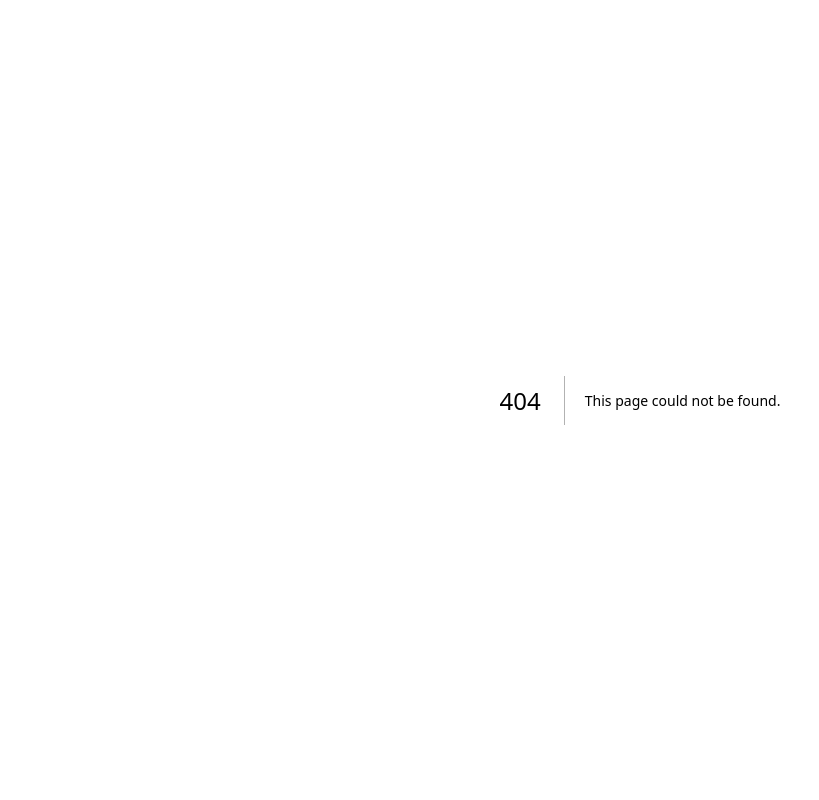
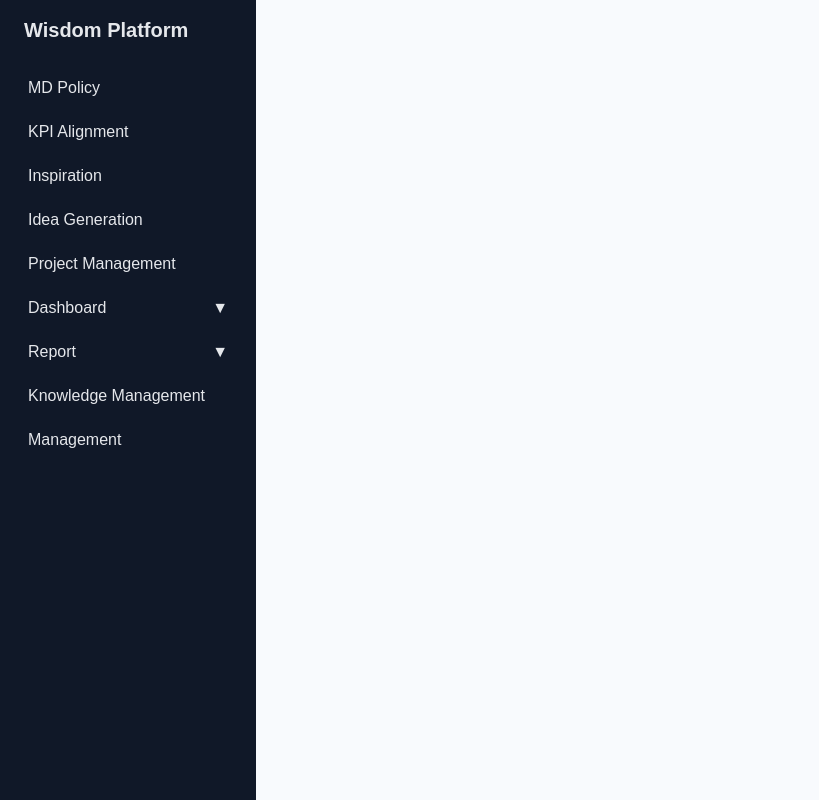
Before and after one commit to witchapartsangmuang/business_management, a Next.js app in the folder frontend/: page /test3 in a window 1280 px wide. Before the commit this address had no page. Shown: the whole page, without its empty margins (0-819 px from the left). Built offline with nearby package versions, Linux system fonts and the light colour scheme.

Commit message:
title test solution

```diff
--- a/frontend/src/app/layout.tsx
+++ b/frontend/src/app/layout.tsx
@@ -12,10 +12,10 @@ const geistMono = Geist_Mono({
   subsets: ["latin"],
 });
 
-export const metadata: Metadata = {
-  title: "Create Next App",
-  description: "Generated by create next app",
-};
+// export const metadata: Metadata = {
+//   title: "Create Next App",
+//   description: "Generated by create next app",
+// };
 
 export default function RootLayout({
   children,
--- /dev/null
+++ b/frontend/src/app/not-found.tsx
@@ -0,0 +1,26 @@
+// app/not-found.tsx
+import Link from "next/link";
+
+export default function NotFound() {
+  return (
+    <main className="flex min-h-screen flex-col items-center justify-center bg-gray-50 px-4">
+      <h1 className="text-6xl font-extrabold text-gray-900">404</h1>
+      <h2 className="mt-4 text-2xl font-semibold text-gray-800">
+        Page not found
+      </h2>
+      <p className="mt-2 text-gray-500 text-center max-w-md">
+        ขอโทษด้วยนะครับ ไม่พบหน้าที่คุณต้องการเข้าชม
+      </p>
+
+      <Link
+        href="/"
+        className="mt-6 inline-flex items-center rounded-md border border-transparent
+                   px-5 py-2 text-sm font-medium
+                   bg-blue-600 text-white hover:bg-blue-700
+                   focus:outline-none focus:ring-2 focus:ring-blue-500 focus:ring-offset-2"
+      >
+        กลับหน้าแรก
+      </Link>
+    </main>
+  );
+}
--- a/frontend/src/app/page.tsx
+++ b/frontend/src/app/page.tsx
@@ -1,6 +1,7 @@
 import Image from "next/image";
-
+import { redirect } from "next/navigation";
 export default function Home() {
+  redirect("/dashboard/executive");
   return (
     <div className="font-sans grid grid-rows-[20px_1fr_20px] items-center justify-items-center min-h-screen p-8 pb-20 gap-16 sm:p-20">
       <main className="flex flex-col gap-[32px] row-start-2 items-center sm:items-start">
--- /dev/null
+++ b/frontend/src/app/test2/client.tsx
@@ -0,0 +1,7 @@
+export default function clientPage() {
+    return (
+        <div>
+            test
+        </div>
+    )
+}
--- a/frontend/src/app/test2/page.tsx
+++ b/frontend/src/app/test2/page.tsx
@@ -1,10 +1,9 @@
+export const metadata = {
+  title: "Executive Dashboard | Wisdom Platform",
+};
+
+import ExecutiveDashboardClient from "./client";
+
 export default function Page() {
-    return (
-        <div className="flex h-screen w-screen items-center justify-center bg-gradient-to-r from-green-100 to-blue-100 p-8">
-            <div className="resize overflow-auto border-2 border-green-500 bg-white p-4 shadow-lg" style={{ height: "282px;", width: "258px;" }}>
-                <img src="https://images.unsplash.com/photo-1527443224154-c4a3942d3acf" alt="All directions resizing" className="h-64 w-full rounded object-cover" />
-                <div className="mt-4 text-gray-700">Feel free to drag the edges of this component in both width and height.</div>
-            </div>
-        </div>
-    )
+  return <ExecutiveDashboardClient />;
 }
--- /dev/null
+++ b/frontend/src/app/test3/page.tsx
@@ -0,0 +1,111 @@
+"use client";
+
+import { useEffect, useState } from "react";
+import Link from "next/link";
+
+export default function Sidebar() {
+  const [openMenu, setOpenMenu] = useState<string | null>(null);
+
+  const toggleMenu = (menu: string) => {
+    setOpenMenu(openMenu === menu ? null : menu);
+  };
+
+  useEffect(() => {
+    document.title = openMenu ? openMenu :"" ;
+  }, [openMenu]);
+  return (
+    <aside className="w-64 h-screen bg-gray-900 text-gray-200 p-4">
+      <h1 className="text-xl font-semibold px-2 mb-6">Wisdom Platform</h1>
+
+      <nav className="space-y-1">
+
+        <MenuItem label="MD Policy" url="/md-policy" />
+        <MenuItem label="KPI Alignment" url="/kpi-alignment" />
+        <MenuItem label="Inspiration" url="/inspiration" />
+        <MenuItem label="Idea Generation" url="/idea-generation" />
+        <MenuItem label="Project Management" url="/project-management" />
+
+        {/* Dashboard */}
+        <Accordion
+          label="Dashboard"
+          isOpen={openMenu === "dashboard"}
+          onClick={() => toggleMenu("dashboard")}
+          items={[
+            { label: "Executive Dashboard", url: "/dashboard/executive" },
+            { label: "Manager Dashboard", url: "/dashboard/manager" },
+            { label: "User Dashboard", url: "/dashboard/user" },
+          ]}
+        />
+
+        {/* Report */}
+        <Accordion
+          label="Report"
+          isOpen={openMenu === "report"}
+          onClick={() => toggleMenu("report")}
+          items={[
+            { label: "Project Report", url: "/report/project" },
+            { label: "Idea Report", url: "/report/idea" },
+            { label: "Inspiration Report", url: "/report/inspiration" },
+          ]}
+        />
+
+        <MenuItem label="Knowledge Management" url="/knowledge-management" />
+        <MenuItem label="Management" url="/management" />
+
+      </nav>
+    </aside>
+  );
+}
+
+function MenuItem({ label, url }: { label: string; url: string }) {
+  return (
+    <Link
+      href={url}
+      className="block px-3 py-2 rounded-lg hover:bg-gray-800 cursor-pointer transition"
+    >
+      {label}
+    </Link>
+  );
+}
+
+function Accordion({
+  label,
+  isOpen,
+  onClick,
+  items,
+}: {
+  label: string;
+  isOpen: boolean;
+  onClick: () => void;
+  items: { label: string; url: string }[];
+}) {
+  return (
+    <div>
+      {/* Main menu */}
+      <div
+        className="flex items-center justify-between px-3 py-2 rounded-lg hover:bg-gray-800 cursor-pointer transition"
+        onClick={onClick}
+      >
+        <span>{label}</span>
+        <span className={`transition-transform ${isOpen ? "rotate-180" : ""}`}>
+          ▼
+        </span>
+      </div>
+
+      {/* Dropdown */}
+      {isOpen && (
+        <div className="ml-4 mt-1 space-y-1">
+          {items.map((item) => (
+            <Link
+              key={item.url}
+              href={item.url}
+              className="block px-3 py-2 rounded-lg hover:bg-gray-800 cursor-pointer transition"
+            >
+              {item.label}
+            </Link>
+          ))}
+        </div>
+      )}
+    </div>
+  );
+}
--- /dev/null
+++ b/frontend/src/components/menu.tsx
@@ -0,0 +1,104 @@
+"use client";
+
+import { useState } from "react";
+
+export default function Sidebar() {
+  const [openMenu, setOpenMenu] = useState<string | null>(null);
+
+  const toggleMenu = (menu: string) => {
+    setOpenMenu(openMenu === menu ? null : menu);
+  };
+
+  return (
+    <aside className="w-64 h-screen bg-gray-900 text-gray-200 p-4">
+      <h1 className="text-xl font-semibold px-2 mb-6">Wisdom Platform</h1>
+
+      <nav className="space-y-1">
+
+        {/* Single menus */}
+        <MenuItem label="MD Policy" />
+        <MenuItem label="KPI Alignment" />
+        <MenuItem label="Inspiration" />
+        <MenuItem label="Idea Generation" />
+        <MenuItem label="Project Management" />
+
+        {/* Dashboard (Accordion) */}
+        <Accordion
+          label="Dashboard"
+          isOpen={openMenu === "dashboard"}
+          onClick={() => toggleMenu("dashboard")}
+          items={[
+            "Executive Dashboard",
+            "Manager Dashboard",
+            "User Dashboard",
+          ]}
+        />
+
+        {/* Report (Accordion) */}
+        <Accordion
+          label="Report"
+          isOpen={openMenu === "report"}
+          onClick={() => toggleMenu("report")}
+          items={[
+            "Project Report",
+            "Idea Report",
+            "Inspiration Report",
+          ]}
+        />
+
+        <MenuItem label="Knowledge Management" />
+        <MenuItem label="Management" />
+
+      </nav>
+    </aside>
+  );
+}
+
+function MenuItem({ label }: { label: string }) {
+  return (
+    <div className="px-3 py-2 rounded-lg hover:bg-gray-800 cursor-pointer transition">
+      {label}
+    </div>
+  );
+}
+
+function Accordion({
+  label,
+  isOpen,
+  onClick,
+  items,
+}: {
+  label: string;
+  isOpen: boolean;
+  onClick: () => void;
+  items: string[];
+}) {
+  return (
+    <div>
+      {/* Main menu */}
+      <div
+        className="flex items-center justify-between px-3 py-2 rounded-lg hover:bg-gray-800 cursor-pointer transition"
+        onClick={onClick}
+      >
+        <span>{label}</span>
+        <span className={`transition-transform ${isOpen ? "rotate-180" : ""}`}>
+          ▼
+        </span>
+      </div>
+
+      {/* Dropdown */}
+      {isOpen && (
+        <div className="ml-4 mt-1 space-y-1">
+          {items.map((item) => (
+            <div
+              key={item}
+              className="px-3 py-2 rounded-lg hover:bg-gray-800 cursor-pointer transition"
+            >
+              {item}
+            </div>
+          ))}
+        </div>
+      )}
+    </div>
+  );
+}
```
